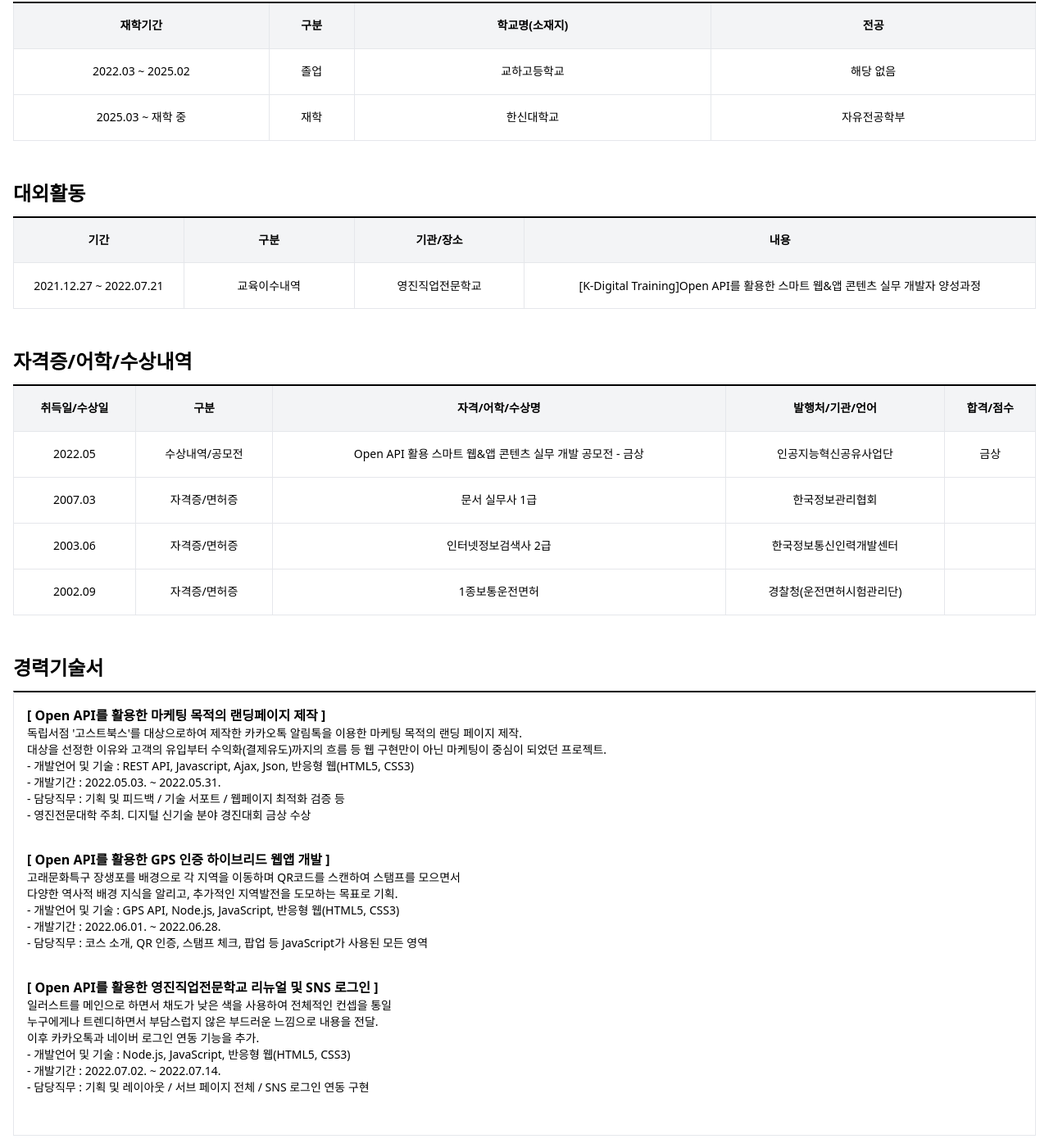
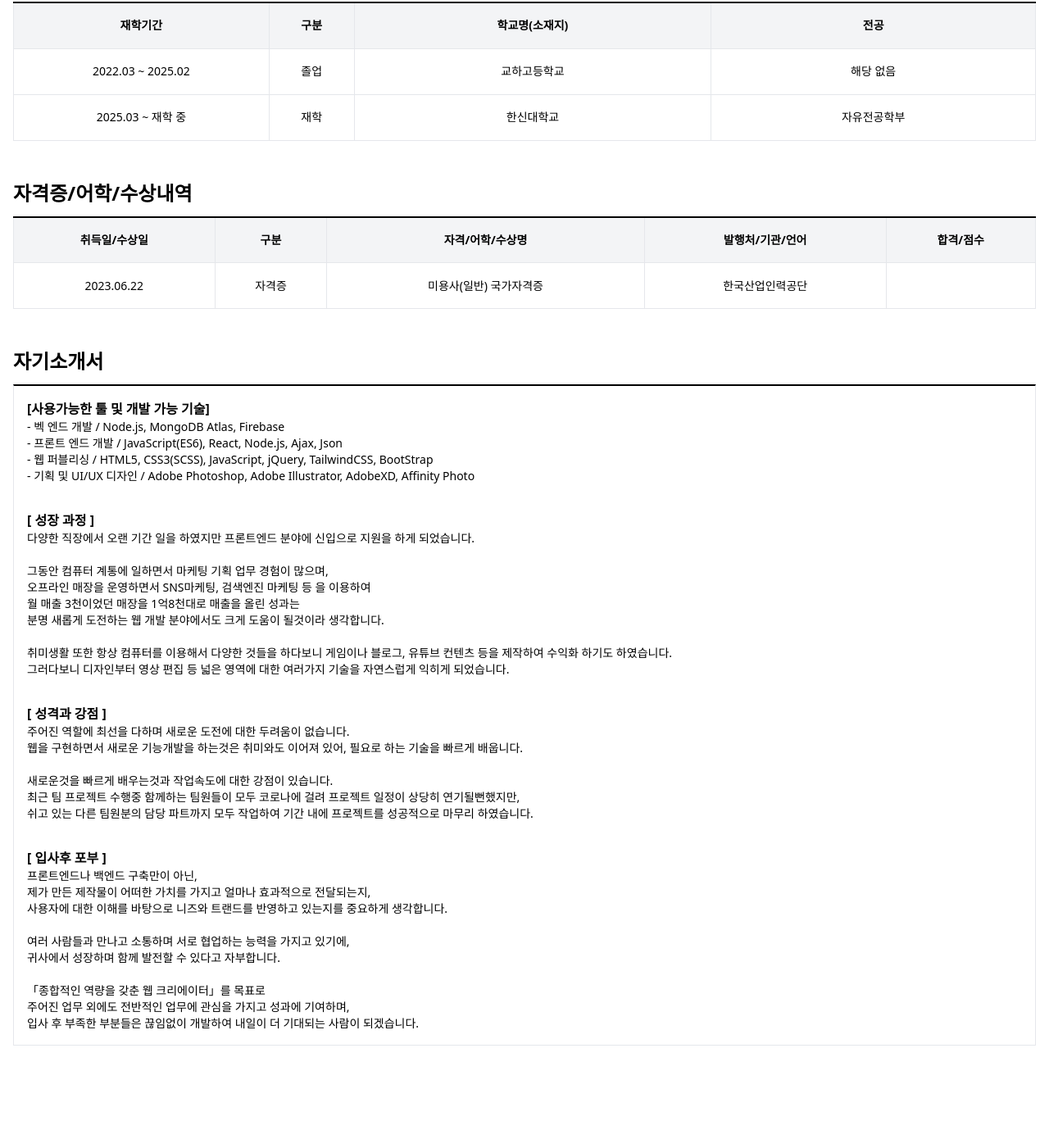
Before and after one commit to gongo1795/gongo1795_portfolio1, a website: page pages/cv.html in a window 1280 px wide. Shown: the part 714-2104 px from the top of the page at 82% size. After the commit the page ends 2038 px from the top, so only its background shows below. Drawn offline with nearby package versions, Linux system fonts and the light colour scheme.

Commit message:
웹사이트 추가 수정

```diff
--- a/pages/cv.html
+++ b/pages/cv.html
@@ -119,31 +119,7 @@
 
 
 
-<!-- 대외활동 -->
-<section class="container mx-auto mb-12 px-4">
-  <div class="flex gap-6 items-end mb-3">
-    <h2 class="text-2xl font-bold">대외활동</h2>
-  </div>
 
-  <table class="w-full h-24 text-sm text-center border border-t-2 border-t-black">
-    <thead>
-      <tr class="h-14 bg-gray-100">
-        <th class="border w-1/6 border-gray-200 h-14 px-2">기간</th>
-        <th class="border w-1/6 border-gray-200 h-14 px-2 hidden sm:table-cell">구분</th>
-        <th class="border w-1/6 border-gray-200 h-14 px-2">기관/장소</th>
-        <th class="border w-3/6 border-gray-200 h-14 px-2">내용</th>
-      </tr>
-    </thead>
-    <tbody>
-      <tr class="h-14">
-        <td class="border border-gray-200 h-14 px-2">2021.12.27 ~ 2022.07.21</td>
-        <td class="border border-gray-200 h-14 px-2 hidden sm:table-cell">교육이수내역</td>
-        <td class="border border-gray-200 h-14 px-2">영진직업전문학교</td>
-        <td class="border border-gray-200 h-14 px-2">[K-Digital Training]Open API를 활용한 스마트 웹&앱 콘텐츠 실무 개발자 양성과정</td>
-      </tr>
-    </tbody>
-  </table>
-</section>
 
 
 
@@ -167,31 +143,10 @@
     </thead>
     <tbody>
       <tr class="h-14">
-        <td class="border border-gray-200 h-14 px-2">2022.05</td>
-        <td class="border border-gray-200 h-14 px-2 hidden sm:table-cell">수상내역/공모전</td>
-        <td class="border border-gray-200 h-14 px-2">Open API 활용 스마트 웹&앱 콘텐츠 실무 개발 공모전 - 금상</td>
-        <td class="border border-gray-200 h-14 px-2">인공지능혁신공유사업단</td>
-        <td class="border border-gray-200 h-14 px-2 hidden sm:table-cell">금상</td>
-      </tr>
-      <tr class="h-14">
-        <td class="border border-gray-200 h-14 px-2">2007.03</td>
-        <td class="border border-gray-200 h-14 px-2 hidden sm:table-cell">자격증/면허증</td>
-        <td class="border border-gray-200 h-14 px-2">문서 실무사 1급</td>
-        <td class="border border-gray-200 h-14 px-2">한국정보관리협회</td>
-        <td class="border border-gray-200 h-14 px-2 hidden sm:table-cell"></td>
-      </tr>
-      <tr class="h-14">
-        <td class="border border-gray-200 h-14 px-2">2003.06</td>
-        <td class="border border-gray-200 h-14 px-2 hidden sm:table-cell">자격증/면허증</td>
-        <td class="border border-gray-200 h-14 px-2">인터넷정보검색사 2급</td>
-        <td class="border border-gray-200 h-14 px-2">한국정보통신인력개발센터</td>
-        <td class="border border-gray-200 h-14 px-2 hidden sm:table-cell"></td>
-      </tr>
-      <tr class="h-14">
-        <td class="border border-gray-200 h-14 px-2">2002.09</td>
-        <td class="border border-gray-200 h-14 px-2 hidden sm:table-cell">자격증/면허증</td>
-        <td class="border border-gray-200 h-14 px-2">1종보통운전면허</td>
-        <td class="border border-gray-200 h-14 px-2">경찰청(운전면허시험관리단)</td>
+        <td class="border border-gray-200 h-14 px-2">2023.06.22</td>
+        <td class="border border-gray-200 h-14 px-2 hidden sm:table-cell">자격증</td>
+        <td class="border border-gray-200 h-14 px-2">미용사(일반) 국가자격증</td>
+        <td class="border border-gray-200 h-14 px-2">한국산업인력공단</td>
         <td class="border border-gray-200 h-14 px-2 hidden sm:table-cell"></td>
       </tr>
     </tbody>
@@ -207,45 +162,7 @@
 
 
 
-<!-- 경력 기술서 -->
-<section class="container mx-auto mb-12 px-4">
-  <div class="flex gap-6 items-end mb-3">
-    <h2 class="text-2xl font-bold">경력기술서</h2>
-  </div>
 
-  <div class="w-full p-4 text-sm border border-t-2 border-t-black">
-    <!-- 경력 1 -->
-    <div class="mb-8">
-      <h4 class="text-base font-bold">[ Open API를 활용한 마케팅 목적의 랜딩페이지 제작 ]</h4>
-      <p>독립서점 '고스트북스'를 대상으로하여 제작한 카카오톡 알림톡을 이용한 마케팅 목적의 랜딩 페이지 제작.</p>
-      <p>대상을 선정한 이유와 고객의 유입부터 수익화(결제유도)까지의 흐름 등 웹 구현만이 아닌 마케팅이 중심이 되었던 프로젝트.</p>
-      <p>- 개발언어 및 기술 : REST API, Javascript, Ajax, Json, 반응형 웹(HTML5, CSS3)</p>
-      <p>- 개발기간 : 2022.05.03. ~ 2022.05.31.</p>
-      <p>- 담당직무 : 기획 및 피드백 / 기술 서포트 / 웹페이지 최적화 검증 등</p>
-      <p>- 영진전문대학 주최. 디지털 신기술 분야 경진대회 금상 수상</p>
-    </div>
-    <!-- 경력 2 -->
-    <div class="mb-8">
-      <h4 class="text-base font-bold">[ Open API를 활용한 GPS 인증 하이브리드 웹앱 개발 ]</h4>
-      <p>고래문화특구 장생포를 배경으로 각 지역을 이동하며 QR코드를 스캔하여 스탬프를 모으면서 </p>
-      <p>다양한 역사적 배경 지식을 알리고, 추가적인 지역발전을 도모하는 목표로 기획.</p>
-      <p>- 개발언어 및 기술 : GPS API, Node.js, JavaScript, 반응형 웹(HTML5, CSS3)</p>
-      <p>- 개발기간 : 2022.06.01. ~ 2022.06.28.</p>
-      <p>- 담당직무 : 코스 소개, QR 인증, 스탬프 체크, 팝업 등 JavaScript가 사용된 모든 영역</p>
-    </div>
-    <!-- 경력 3 -->
-    <div class="mb-8">
-      <h4 class="text-base font-bold">[ Open API를 활용한 영진직업전문학교 리뉴얼 및 SNS 로그인 ]</h4>
-      <p>일러스트를 메인으로 하면서 채도가 낮은 색을 사용하여 전체적인 컨셉을 통일</p>
-      <p>누구에게나 트렌디하면서 부담스럽지 않은 부드러운 느낌으로 내용을 전달.</p>
-      <p>이후 카카오톡과 네이버 로그인 연동 기능을 추가.</p>
-      <p>- 개발언어 및 기술 : Node.js, JavaScript, 반응형 웹(HTML5, CSS3)</p>
-      <p>- 개발기간 : 2022.07.02. ~ 2022.07.14.</p>
-      <p>- 담당직무 : 기획 및 레이아웃 / 서브 페이지 전체 / SNS 로그인 연동 구현</p>
-    </div>
-
-  </div>
-</section>
 
 
 
```
